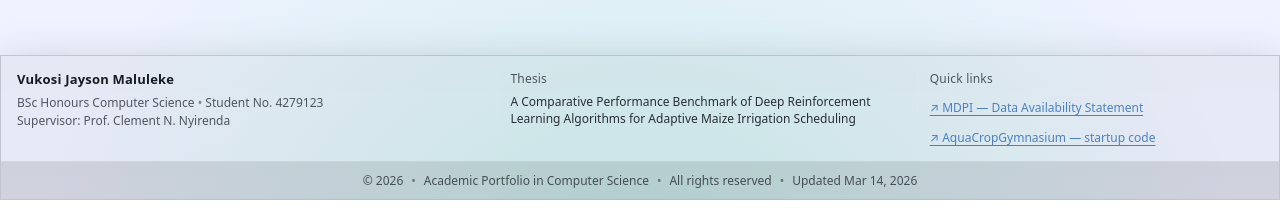
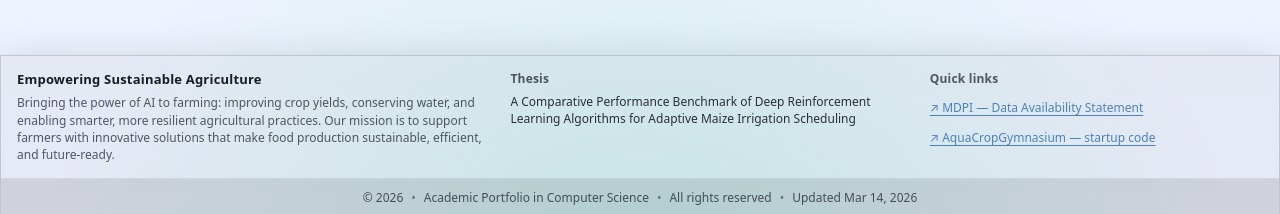
Before and after one commit to VJ-Maluleke/Portfolio, a plain HTML site: page index.html in a window 1280 px wide. Shown: the part 2068-2282 px from the top of the page. Drawn offline with Linux system fonts and the light colour scheme.

Commit message:
Update index.html

```diff
--- a/index.html
+++ b/index.html
@@ -4,7 +4,7 @@
   <meta charset="utf-8" />
   <meta name="viewport" content="width=device-width, initial-scale=1" />
   <meta name="color-scheme" content="dark light" />
-  <meta name="description" content="Honours project portfolio: A Comparative Performance Benchmark of Deep Reinforcement Learning Algorithms for Adaptive Maize Irrigation Scheduling." />
+  <meta name="description" content="Honours project: A Comparative Performance Benchmark of Deep Reinforcement Learning Algorithms for Adaptive Maize Irrigation Scheduling." />
   <title>Vukosi Jayson Maluleke • BSc Honours Computer Science • Honours Portfolio</title>
 
   <style>
@@ -311,6 +311,7 @@
       background: linear-gradient(180deg,
         color-mix(in oklab, var(--card2) 55%, transparent),
         color-mix(in oklab, var(--card) 75%, transparent));
+
       box-shadow: 0 14px 45px rgba(0,0,0,.22);
       overflow:hidden;
     }
@@ -438,7 +439,7 @@
     <header class="hero" id="top">
       <div class="heroGrid">
         <div>
-          <p class="kicker">Honours project portfolio</p>
+          <p class="kicker">Honours project</p>
           <h1 id="thesisTitleH1">
             A Comparative Performance Benchmark of Deep Reinforcement Learning Algorithms for Adaptive Maize Irrigation Scheduling
           </h1>
@@ -553,28 +554,27 @@
       <ul id="projectLinks"></ul>
     </section>
 
+
   </div>
 
- <!-- Footer -->
+   <!-- Footer -->
     <footer class="siteFooter" aria-label="Footer">
       <div class="footerGrid">
-        <div class="footerCol">
-          <div class="footerTitle" id="footerOwner">Vukosi Jayson Maluleke</div>
+          <div class="footerCol">
+          <div class="footerTitle"><strong>Empowering Sustainable Agriculture</strong></div>
           <div class="footerMeta">
-            <span id="footerDegree">BSc Honours Computer Science</span>
-            <span class="dot">•</span>
-            Student No. <span id="footerStudentNo">4279123</span><br />
-            Supervisor: <span id="footerSupervisor">Prof. Clement N. Nyirenda</span>
+            Bringing the power of AI to farming: improving crop yields, conserving water, and enabling smarter, more resilient agricultural practices.
+            Our mission is to support farmers with innovative solutions that make food production sustainable, efficient, and future-ready.
           </div>
         </div>
 
         <div class="footerCol footerCenter">
-          <div class="footerKicker">Thesis</div>
+          <div class="footerKicker"><strong>Thesis</strong></div>
           <div class="footerThesis" id="footerThesis"></div>
         </div>
 
         <div class="footerCol footerLinks">
-          <div class="footerKicker">Quick links</div>
+          <div class="footerKicker"><strong>Quick links</strong></div>
           <ul class="footerList" id="footerLinks"></ul>
         </div>
       </div>
@@ -929,10 +929,6 @@
     document.getElementById("thesisTitleH1").textContent = CONFIG.thesisTitle;
 
     // Footer identity panels
-    document.getElementById("footerOwner").textContent = CONFIG.studentName;
-    document.getElementById("footerDegree").textContent = CONFIG.degree;
-    document.getElementById("footerStudentNo").textContent = CONFIG.studentNumber;
-    document.getElementById("footerSupervisor").textContent = CONFIG.supervisor;
     document.getElementById("footerThesis").textContent = CONFIG.thesisTitle;
 
     // Terms
```
